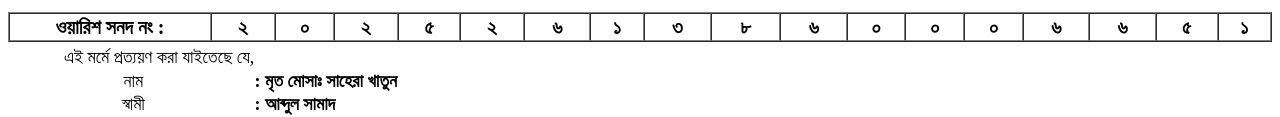
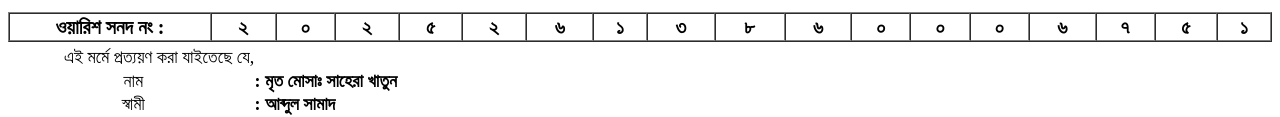
Before and after one commit to Saktaup/index.php-onlinetrack-warish_onosondan-tid-20253613860006751, a plain HTML site: page index.html in a window 1280 px wide. Shown: the part 178-295 px from the top of the page. Drawn offline with Linux system fonts and the light colour scheme.

Commit message:
Update index.html

```diff
--- a/index.html
+++ b/index.html
@@ -69,7 +69,7 @@
 
                 <td style="text-align:center; font-weight:bold; font-size:20px;">৬</td>
 
-                <td style="text-align:center; font-weight:bold; font-size:20px;">৬</td>
+                <td style="text-align:center; font-weight:bold; font-size:20px;">৭</td>
 
                 <td style="text-align:center; font-weight:bold; font-size:20px;">৫</td>
 
```
